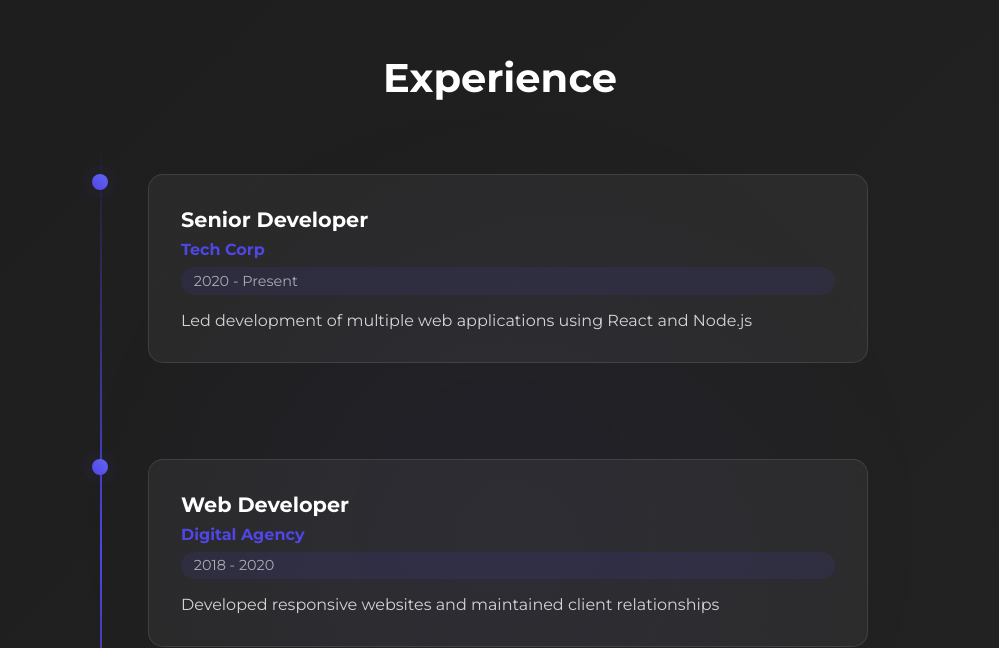
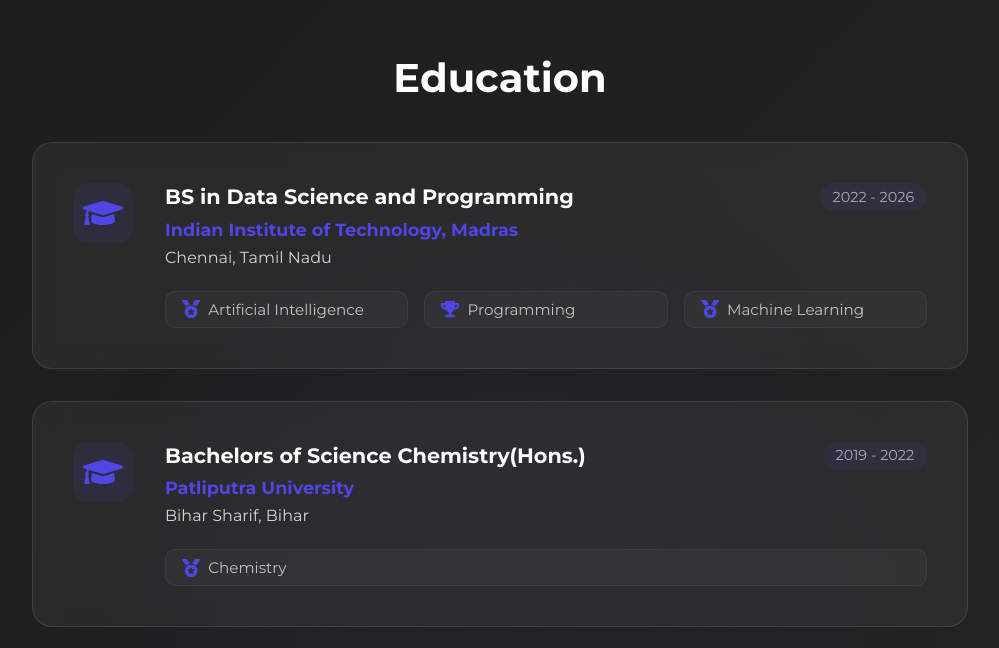
Before and after one commit to 22f3002362/portfolio, a React (Vite) app: page / in a window 1280 px wide. Shown: the part 1471-2119 px from the top of the page, without its empty margins (140-1139 px from the left). Built offline with nearby package versions, Linux system fonts and the light colour scheme.

Commit message:
updated my data

```diff
--- a/index.html
+++ b/index.html
@@ -2,7 +2,7 @@
 <html lang="en">
   <head>
     <meta charset="UTF-8" />
-    <link rel="icon" type="image/svg+xml" href="/vite.svg" />
+    <link rel="icon" type="image/svg+xml" href="/Akarsh.png" />
     <meta name="viewport" content="width=device-width, initial-scale=1.0" />
     <link href="https://fonts.googleapis.com/css2?family=Montserrat:wght@300;400;500;600;700&display=swap" rel="stylesheet">
     <title>My Portfolio</title>
--- a/src/App.jsx
+++ b/src/App.jsx
@@ -33,10 +33,10 @@
       <Navbar />
       <Hero />
       <About />
+      <Education />
       <Experience />
-      <Education />
+      <Projects />
       <Achievements />
-      <Projects />
       <Contact />
       <Footer />
     </div>
--- a/src/Components/About.jsx
+++ b/src/Components/About.jsx
@@ -13,9 +13,6 @@
             problems.
           </p>
           <div className="hero-buttons fade-in">
-            <a href="#contact" className="btn btn-outline">
-              Know More
-            </a>
             <a href="https://drive.google.com/file/d/1xOt3cw6AJpU8drtTlkcOaVnfjWvpo6e4/view?usp=drive_link" className="btn btn-outline" target="_blank" rel="noopener noreferrer">
               Resume
             </a>
--- a/src/Components/Achievements.jsx
+++ b/src/Components/Achievements.jsx
@@ -4,28 +4,34 @@
 
 function Achievements() {
   const achievements = [
-    {
-      category: "Certifications",
-      icon: <FaCertificate />,
-      items: [
-        {
-          title: "AWS Certified Solutions Architect",
-          issuer: "Amazon Web Services",
-          date: "2023",
-          description: "Professional certification for AWS cloud architecture"
-        },
-        {
-          title: "Google Cloud Professional Developer",
-          issuer: "Google Cloud",
-          date: "2022",
-          description: "Advanced certification for cloud development"
-        }
-      ]
-    },
+    // {
+    //   category: "Certifications",
+    //   icon: <FaCertificate />,
+    //   items: [
+    //     {
+    //       title: "AWS Certified Solutions Architect",
+    //       issuer: "Amazon Web Services",
+    //       date: "2023",
+    //       description: "Professional certification for AWS cloud architecture"
+    //     },
+    //     {
+    //       title: "Google Cloud Professional Developer",
+    //       issuer: "Google Cloud",
+    //       date: "2022",
+    //       description: "Advanced certification for cloud development"
+    //     }
+    //   ]
+    // },
     {
       category: "Co-curricular Activities",
       icon: <FaTrophy />,
       items: [
+        {
+          title: "Organiser",
+          organization: "Sutra 2.0 - IIT Madras",
+          period: "24 Nov 2024",
+          description: "Organised an offline interative meetup with Prof. Andrew and Ms. Bharathi at NIT Patna."
+        },
         {
           title: "Design Team Head",
           organization: "Kanha House - IIT Madras",
@@ -52,18 +58,18 @@
         },
       ]
     },
-    {
-      category: "Volunteer Work",
-      icon: <FaHandsHelping />,
-      items: [
-        {
-          title: "Code Mentor",
-          organization: "Code.org",
-          period: "2020 - Present",
-          description: "Teaching programming to high school students"
-        }
-      ]
-    }
+    // {
+    //   category: "Volunteer Work",
+    //   icon: <FaHandsHelping />,
+    //   items: [
+    //     {
+    //       title: "Code Mentor",
+    //       organization: "Code.org",
+    //       period: "2020 - Present",
+    //       description: "Teaching programming to high school students"
+    //     }
+    //   ]
+    // }
   ];
 
   return (
--- a/src/Components/Contact.jsx
+++ b/src/Components/Contact.jsx
@@ -30,8 +30,11 @@
             Feel free to reach out for collaborations or just a friendly hello
           </p>
           <div className="contact-links">
+            <a href="tel:+918709186793"> Call Me </a>
             <a href="mailto:akarshg5317@gmail.com">akarshg5317@gmail.com</a>
-            <a href="mailto:22f3002362@ds.study.iitm.ac.in">22f3002362@ds.study.iitm.ac.in</a>
+            <a href="mailto:22f3002362@ds.study.iitm.ac.in">
+              22f3002362@ds.study.iitm.ac.in
+            </a>
           </div>
         </div>
       </div>
--- a/src/Components/Projects.jsx
+++ b/src/Components/Projects.jsx
@@ -6,16 +6,16 @@
 
   const projects = [
     {
-      title: "E-commerce Platform",
-      description: "A full-stack e-commerce solution with React and Node.js",
-      technologies: ["React", "Node.js", "MongoDB"],
-      link: "#"
+      title: "Personal Portfolio",
+      description: "A fully Responsive personal Portfolio Website using ReactJS and Javascript",
+      technologies: ["React", "Javascript", "Vite"],
+      link: "https://demo-portfolio-lac.vercel.app"
     },
     {
-      title: "Task Management App",
-      description: "A responsive task management application with real-time updates",
-      technologies: ["React", "Firebase", "Material-UI"],
-      link: "#"
+      title: "College Society Website",
+      description: "A fully responsive frontend webpage for IRIS Photography Society whcih comes under the domain of IITM BS Degree",
+      technologies: ["ReactJS", "Vercel", "Javascript","CSS"],
+      link: "https://iris-iitm.vercel.app"
     }
   ];
 
@@ -38,7 +38,7 @@
                   <span key={i}>{tech}</span>
                 ))}
               </div>
-              <a href={project.link} className="btn">View Project</a>
+              <a href={project.link} className="btn" target="_blank" rel="noopener noreferrer">View Project</a>
             </div>
           </div>
         ))}
```
Also changed, not shown: public/Akarsh.png (added).
